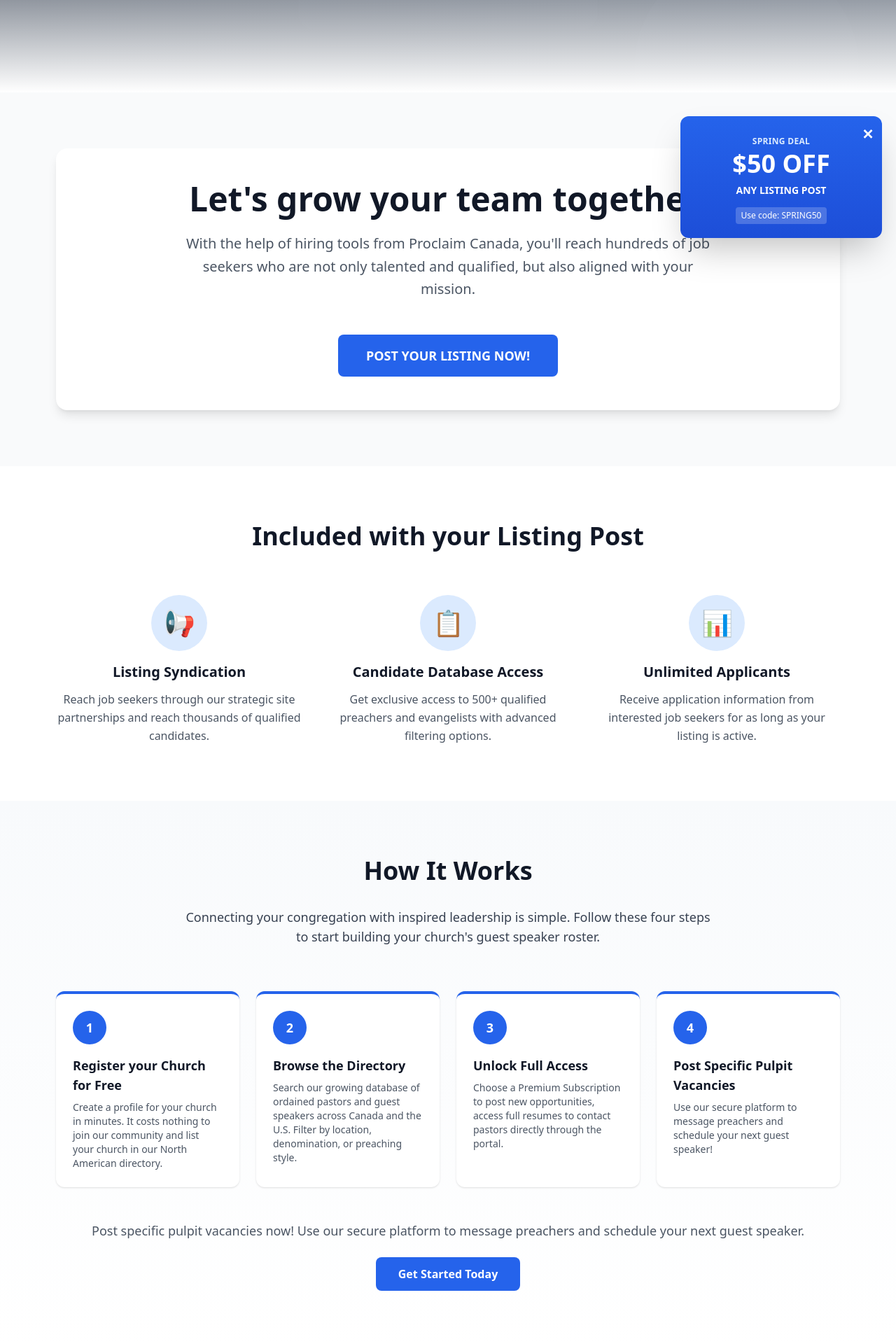
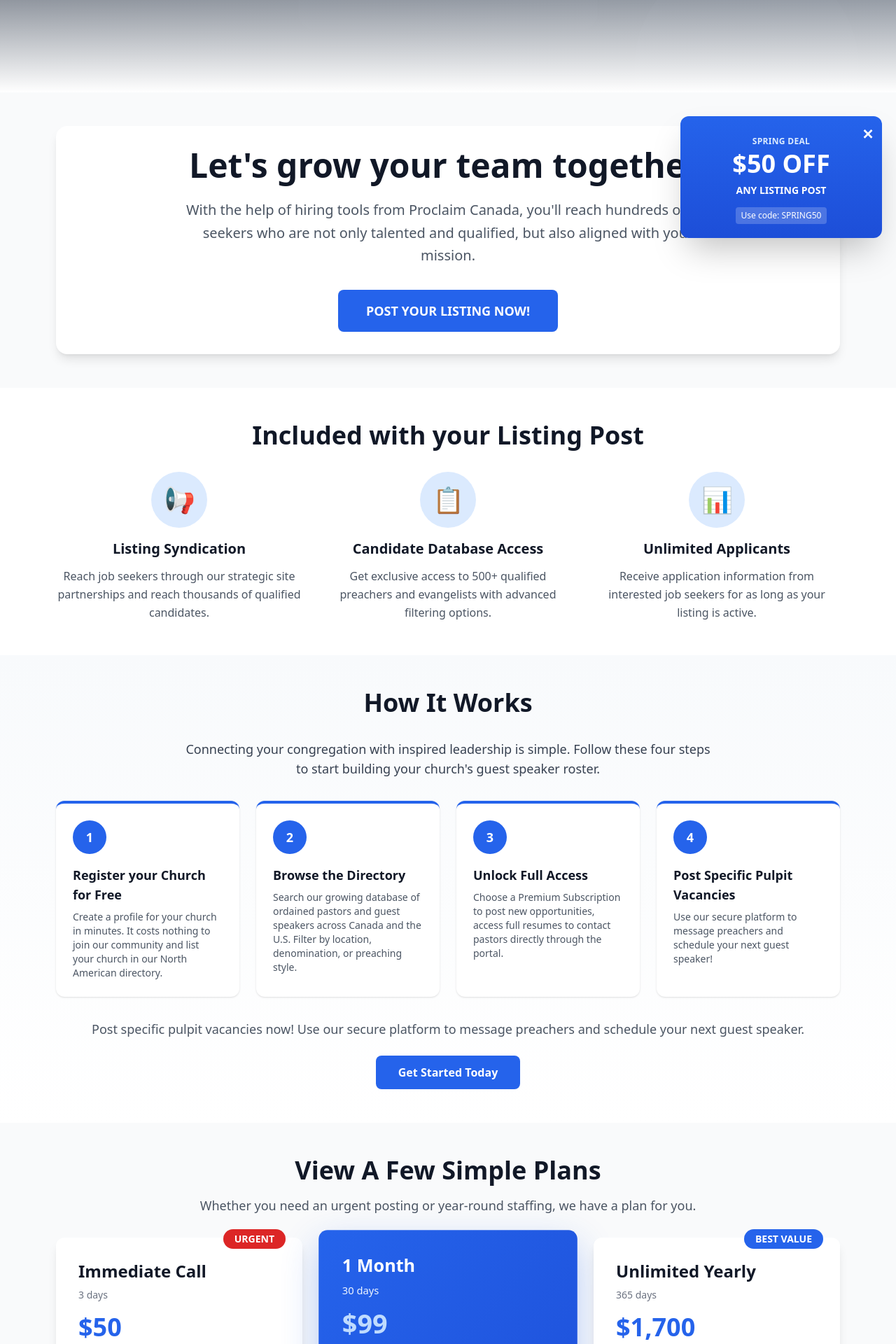
Before and after one commit to cathamaoui/Proclaim-Canada, a Next.js app: page /church-home in a window 1280 px wide. Shown: the part 440-2360 px from the top of the page at 70% size. Built offline with nearby package versions, Linux system fonts and the light colour scheme; no server answers.

Commit message:
Reduce padding and margins to move all sections up

```diff
--- a/app/church-home/page.tsx
+++ b/app/church-home/page.tsx
@@ -91,13 +91,13 @@ export default function ChurchHomePage() {
       </section>
 
       {/* Value Proposition Section */}
-      <section className="py-20 bg-gray-50 relative">
+      <section className="py-12 bg-gray-50 relative">
         <div className="max-w-6xl mx-auto px-4">
-          <div className="bg-white rounded-2xl shadow-lg p-12 text-center">
+          <div className="bg-white rounded-2xl shadow-lg p-8 text-center">
             <h2 className="text-4xl md:text-5xl font-bold text-gray-900 mb-6">
               Let's grow your team together.
             </h2>
-            <p className="text-xl text-gray-600 mb-12 max-w-3xl mx-auto leading-relaxed">
+            <p className="text-xl text-gray-600 mb-8 max-w-3xl mx-auto leading-relaxed">
               With the help of hiring tools from Proclaim Canada, you'll reach hundreds of job seekers who are not only talented and qualified, but also aligned with your mission.
             </p>
             <Link
@@ -111,9 +111,9 @@ export default function ChurchHomePage() {
       </section>
 
       {/* Features Section */}
-      <section id="features" className="py-20 bg-white">
+      <section id="features" className="py-12 bg-white">
         <div className="max-w-6xl mx-auto px-4">
-          <h2 className="text-4xl font-bold text-center text-gray-900 mb-16">
+          <h2 className="text-4xl font-bold text-center text-gray-900 mb-8">
             Included with your Listing Post
           </h2>
 
@@ -148,12 +148,12 @@ export default function ChurchHomePage() {
       </section>
 
       {/* How It Works */}
-      <section id="how-it-works" className="py-20 bg-gradient-to-b from-slate-50 to-white">
+      <section id="how-it-works" className="py-12 bg-gradient-to-b from-slate-50 to-white">
         <div className="max-w-6xl mx-auto px-4">
           <h2 className="text-4xl font-bold text-center text-gray-900 mb-8">
             How It Works
           </h2>
-          <p className="text-center text-gray-700 text-lg mb-16 max-w-3xl mx-auto">
+          <p className="text-center text-gray-700 text-lg mb-8 max-w-3xl mx-auto">
             Connecting your congregation with inspired leadership is simple. Follow these four steps to start building your church's guest speaker roster.
           </p>
 
@@ -190,7 +190,7 @@ export default function ChurchHomePage() {
             ))}
           </div>
 
-          <div className="mt-12 text-center">
+          <div className="mt-8 text-center">
             <p className="text-gray-600 text-lg mb-6">
               Post specific pulpit vacancies now! Use our secure platform to message preachers and schedule your next guest speaker.
             </p>
@@ -205,12 +205,12 @@ export default function ChurchHomePage() {
       </section>
 
       {/* Pricing Section */}
-      <section id="pricing" className="py-20 bg-gray-50">
+      <section id="pricing" className="py-12 bg-gray-50">
         <div className="max-w-6xl mx-auto px-4">
           <h2 className="text-4xl font-bold text-center text-gray-900 mb-4">
             View A Few Simple Plans
           </h2>
-          <p className="text-center text-gray-600 text-lg mb-16">
+          <p className="text-center text-gray-600 text-lg mb-8">
             Whether you need an urgent posting or year-round staffing, we have a plan for you.
           </p>
 
@@ -287,7 +287,7 @@ export default function ChurchHomePage() {
             ))}
           </div>
 
-          <div className="mt-16 text-center">
+          <div className="mt-12 text-center">
             <div className="inline-block bg-gradient-to-r from-blue-50 to-slate-50 rounded-xl p-8 border-2 border-blue-300 shadow-lg">
               <Link
                 href="/listings/pricing"
@@ -302,12 +302,12 @@ export default function ChurchHomePage() {
       </section>
 
       {/* Call to Action */}
-      <section className="py-20 bg-gradient-to-r from-blue-600 to-blue-700 text-white text-center">
+      <section className="py-12 bg-gradient-to-r from-blue-600 to-blue-700 text-white text-center">
         <div className="max-w-4xl mx-auto px-4">
           <h2 className="text-4xl font-bold mb-6">
             Ready to Build Your Team?
           </h2>
-          <p className="text-xl text-blue-50 mb-10 max-w-2xl mx-auto">
+          <p className="text-xl text-blue-50 mb-8 max-w-2xl mx-auto">
             Join hundreds of churches already using Proclaim Canada to find qualified preachers and evangelists.
           </p>
           <div className="flex flex-col sm:flex-row gap-4 justify-center">
@@ -331,7 +331,7 @@ export default function ChurchHomePage() {
       </section>
 
       {/* Donation Section */}
-      <div className="bg-slate-50 py-16 px-4">
+      <div className="bg-slate-50 py-10 px-4">
         <div className="max-w-4xl mx-auto text-center">
           <div className="flex justify-center mb-6">
             <Logo />
```
